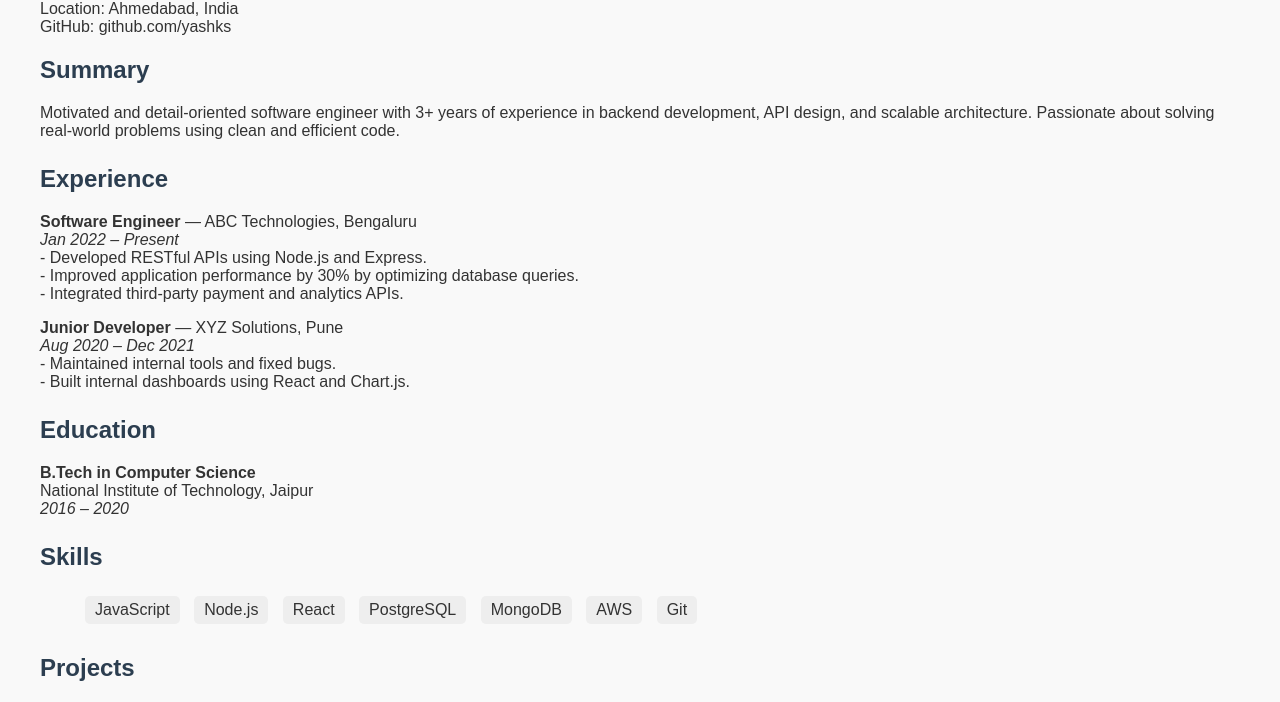
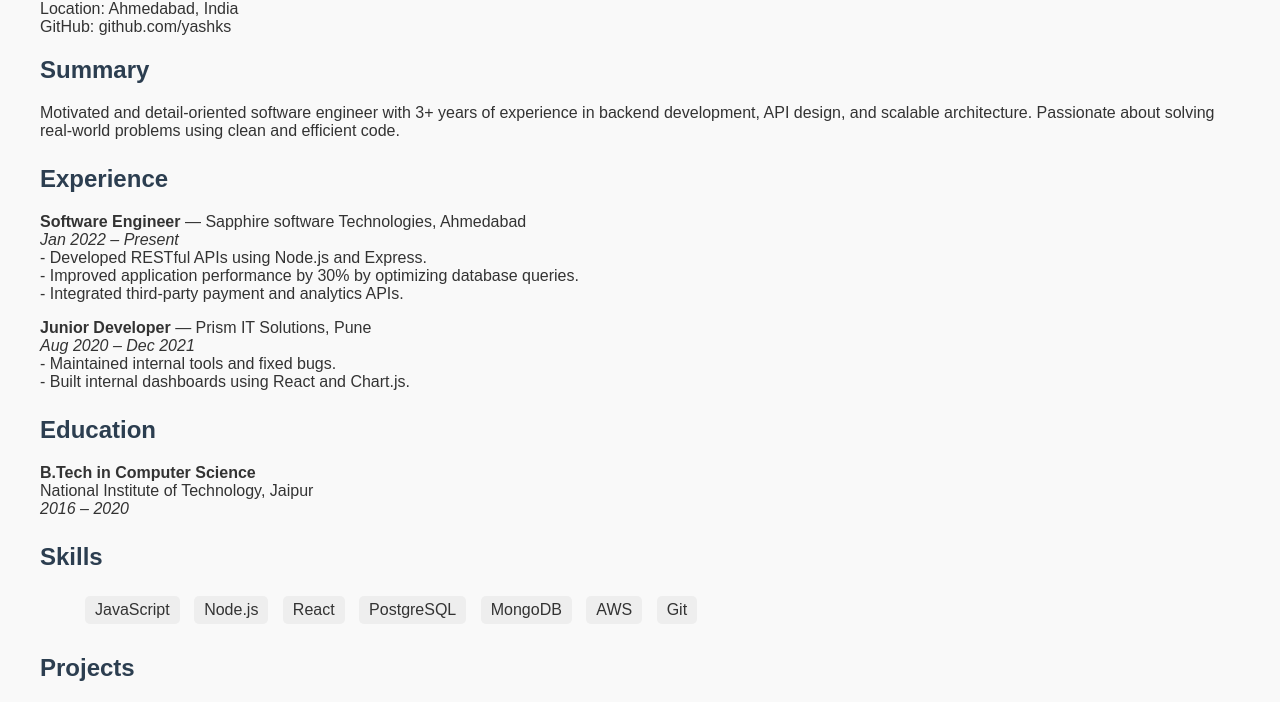
Before and after one commit to willis7747/resume_yash, a plain HTML site: page index.html in a window 1280 px wide. Shown: the part 98-800 px from the top of the page. Drawn offline with Linux system fonts and the light colour scheme.

Commit message:
Update index.html

```diff
--- a/index.html
+++ b/index.html
@@ -45,13 +45,13 @@
 
   <div class="section">
     <h2>Experience</h2>
-    <p><strong>Software Engineer</strong> — ABC Technologies, Bengaluru<br>
+    <p><strong>Software Engineer</strong> — Sapphire software Technologies, Ahmedabad<br>
     <em>Jan 2022 – Present</em><br>
     - Developed RESTful APIs using Node.js and Express.<br>
     - Improved application performance by 30% by optimizing database queries.<br>
     - Integrated third-party payment and analytics APIs.</p>
 
-    <p><strong>Junior Developer</strong> — XYZ Solutions, Pune<br>
+    <p><strong>Junior Developer</strong> — Prism IT Solutions, Pune<br>
     <em>Aug 2020 – Dec 2021</em><br>
     - Maintained internal tools and fixed bugs.<br>
     - Built internal dashboards using React and Chart.js.</p>
```
